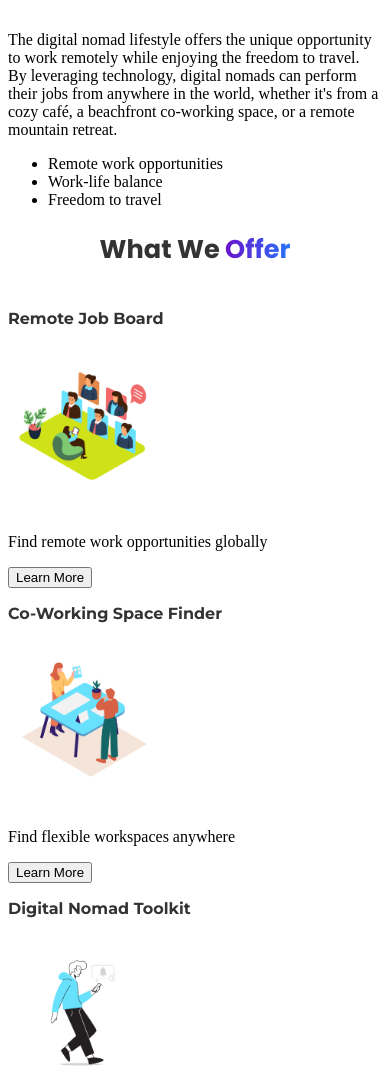
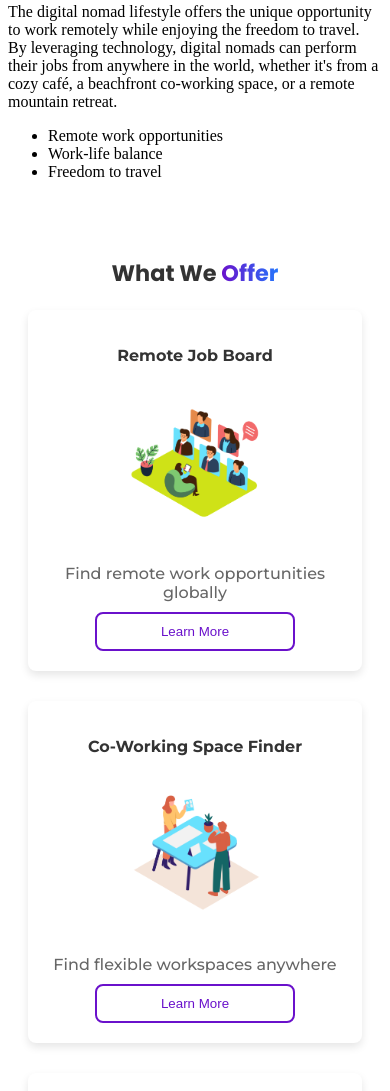
Before and after one commit to ahmadaimandev/digital-nomad, a website built with Vite: page index.html in a window 390 px wide. Shown: the part 1563-2654 px from the top of the page. Built offline with nearby package versions, Linux system fonts and the light colour scheme.

```diff
--- a/assets/css/main.css
+++ b/assets/css/main.css
@@ -2,6 +2,151 @@
     --heading-font: "Poppins", sans-serif;
     --desc-font: "Montserrat", sans-serif;
 }
+
+html {
+    scroll-behavior: smooth;
+}
+
+
+/* General Styling */
+.our-services-content {
+    padding: 60px 40px;
+}
+
+.center-heading-title {
+    text-align: center;
+    font-size: 2rem;
+    color: #333;
+    margin-bottom: 40px;
+}
+
+.purple-gradient {
+    background: linear-gradient(90deg, #6a11cb, #2575fc);
+    -webkit-background-clip: text;
+    color: transparent;
+}
+
+/* Grid Layout for Services */
+.our-services-grid-content {
+    display: grid;
+    grid-template-columns: repeat(4, 1fr);
+    gap: 30px;
+}
+
+.grid-container-one,
+.grid-container-two,
+.grid-container-three,
+.grid-container-four {
+    text-align: center;
+}
+
+.remote-job-card,
+.co-working-space-finder-card,
+.digital-nomad-toolkit-card,
+.community-support-card {
+    background-color: #fff;
+    padding: 20px;
+    border-radius: 8px;
+    box-shadow: 0px 4px 8px rgba(0, 0, 0, 0.1);
+    transition: transform 0.3s ease-in-out;
+}
+
+.remote-job-card:hover,
+.co-working-space-finder-card:hover,
+.digital-nomad-toolkit-card:hover,
+.community-support-card:hover {
+    transform: translateY(-10px);
+}
+
+.card-title {
+    font-size: 1.4rem;
+    color: #333;
+    margin-bottom: 15px;
+}
+
+.card-description p {
+    font-size: 1rem;
+    color: #666;
+    margin: 10px 0;
+    font-family: var(--desc-font);
+    font-weight: 500;
+}
+
+.card-img img {
+    width: 100%;
+    height: auto;
+    max-width: 180px;
+    margin-bottom: 15px;
+}
+
+.card-button .outline {
+    padding: 10px 20px;
+    background-color: transparent;
+    border: 2px solid #6a11cb;
+    color: #6a11cb;
+    border-radius: 8px;
+    cursor: pointer;
+    transition: background-color 0.3s ease-in-out, color 0.3s ease-in-out;
+    width: 200px;
+}
+
+.card-button .outline:hover {
+    background-color: #6a11cb;
+    color: #fff;
+}
+
+/* Responsive Styles */
+@media (max-width: 1024px) {
+    .our-services-grid-content {
+        grid-template-columns: repeat(2, 1fr);
+    }
+
+    .center-heading-title {
+        font-size: 1.8rem;
+    }
+
+    .card-title {
+        font-size: 1.2rem;
+    }
+
+    .card-img img {
+        max-width: 150px;
+    }
+}
+
+@media (max-width: 768px) {
+    .our-services-content {
+        padding: 40px 20px;
+    }
+
+    .our-services-grid-content {
+        grid-template-columns: 1fr;
+    }
+
+    .card-title {
+        font-size: 1.1rem;
+    }
+
+    .card-img img {
+        max-width: 120px;
+    }
+}
+
+@media (max-width: 480px) {
+    .center-heading-title {
+        font-size: 1.6rem;
+    }
+
+    .card-title {
+        font-size: 1rem;
+    }
+
+    .card-img img {
+        max-width: 100px;
+    }
+}
+
+
 
 /* General How It Works Section */
 .how-it-works-content {
@@ -99,3 +244,92 @@
         max-width: 150px;
     }
 }
+
+
+
+
+/* Call to Action Section */
+.call-to-action-content {
+    padding: 40px 20px;
+    text-align: center;
+}
+
+.background-blue-purple-gradient {
+    background: linear-gradient(90deg, #6a11cb, #2575fc);
+    padding: 40px 20px;
+    border-radius: 8px;
+    color: #fff;
+    display: flex;
+    flex-direction: column;
+    align-items: center;
+    justify-content: center;
+}
+
+.center-heading-title {
+    font-size: 2rem;
+    margin-bottom: 20px;
+}
+
+.white-color {
+    color: #fff;
+    font-family: var(--desc-font);
+}
+
+.button {
+    display: flex;
+    justify-content: center;
+}
+
+.button button {
+    background-color: transparent;
+    border: 2px solid #fff;
+    color: #fff;
+    padding: 15px 30px;
+    font-size: 1rem;
+    border-radius: 8px;
+    cursor: pointer;
+    transition: background-color 0.3s ease-in-out, color 0.3s ease-in-out;
+}
+
+.button button:hover {
+    background-color: #fff;
+    color: #6a11cb;
+}
+
+/* Responsive Styles */
+@media (max-width: 1024px) {
+    .center-heading-title {
+        font-size: 1.8rem;
+    }
+
+    .button button {
+        padding: 12px 25px;
+        font-size: 0.9rem;
+    }
+}
+
+@media (max-width: 768px) {
+    .center-heading-title {
+        font-size: 1.6rem;
+    }
+
+    .button button {
+        padding: 10px 20px;
+        font-size: 0.85rem;
+    }
+}
+
+@media (max-width: 480px) {
+    .call-to-action-content {
+        padding: 30px 15px;
+    }
+
+    .center-heading-title {
+        font-size: 1.4rem;
+    }
+
+    .button button {
+        padding: 8px 15px;
+        font-size: 0.8rem;
+    }
+}
--- a/index.html
+++ b/index.html
@@ -200,10 +200,9 @@
         <h2 class="center-heading-title">How It's <span class="purple-gradient">Work ?</span></h2>
       </div>
       <div class="grid-container-steps">
-
         <div class="grid-container-setup-profile">
           <div class="setup-profile-card">
-            <h3 class="card-title"><span class="purple-gradient">Step 1: </span>Setup your profile and preferences</h3>
+            <h3 class="card-title"><span class="purple-gradient">Step 1: </span>Sign up by creating new account</h3>
             <div class="card-img">
               <img src="./assets/img/how-it-works/sign-up.png" alt="setup-profile" loading="lazy">
             </div>
@@ -231,7 +230,7 @@
 
         <div class="grid-container-setup-profile">
           <div class="setup-profile-card">
-            <h3 class="card-title"><span class="purple-gradient">Step 4: </span>Setup your profile and preferences</h3>
+            <h3 class="card-title"><span class="purple-gradient">Step 4: </span>Enjoy with your work and happy working</h3>
             <div class="card-img">
               <img src="./assets/img/how-it-works/enjoy.png" alt="setup-profile" loading="lazy">
             </div>
@@ -249,12 +248,15 @@
       <div class="subheading">
         <p class="center-description">We offer flexible plans tailored to meet the needs of every digital nomad</p>
       </div>
-      <div class="column-basic">
+      <div class="basic-grid">
         <div class="basic-card-content">
           <div class="card-title">Basic Plan</div>
           <div class="card-pricing"><span class="small-dollar-sign">$</span>0</div>
           <div class="horizontal-line">
             <hr>
+          </div>
+          <div class="checklist">
+
           </div>
           <ul class="basic-card-list">
             <li><i class="fa-solid fa-check"></i> Access to basic job listings</li>
@@ -269,7 +271,7 @@
         </div>
       </div>
 
-      <div class="column-pro">
+      <div class="pro-grid">
         <div class="pro-card-content">
           <div class="card-title">Pro Plan</div>
           <div class="card-pricing"><span class="small-dollar-sign">$</span>9.99 <span class="duration">Per Month</span>
@@ -290,7 +292,7 @@
         </div>
       </div>
 
-      <div class="column-premium">
+      <div class="premium-grid">
         <div class="premium-card-content">
           <div class="card-title">Premium Plan</div>
           <div class="card-pricing"><span class="small-dollar-sign">$</span>19.99 <span class="duration">Per Month</span>
@@ -311,7 +313,7 @@
         </div>
       </div>
 
-      <div class="column-enterprise">
+      <div class="enterprise-grid">
         <div class="enterprise-card-content">
           <div class="card-title">Enterprise Plan</div>
           <div class="card-pricing"><span class="small-dollar-sign">$</span>119.99 <span class="duration">Per Month</span>
```
